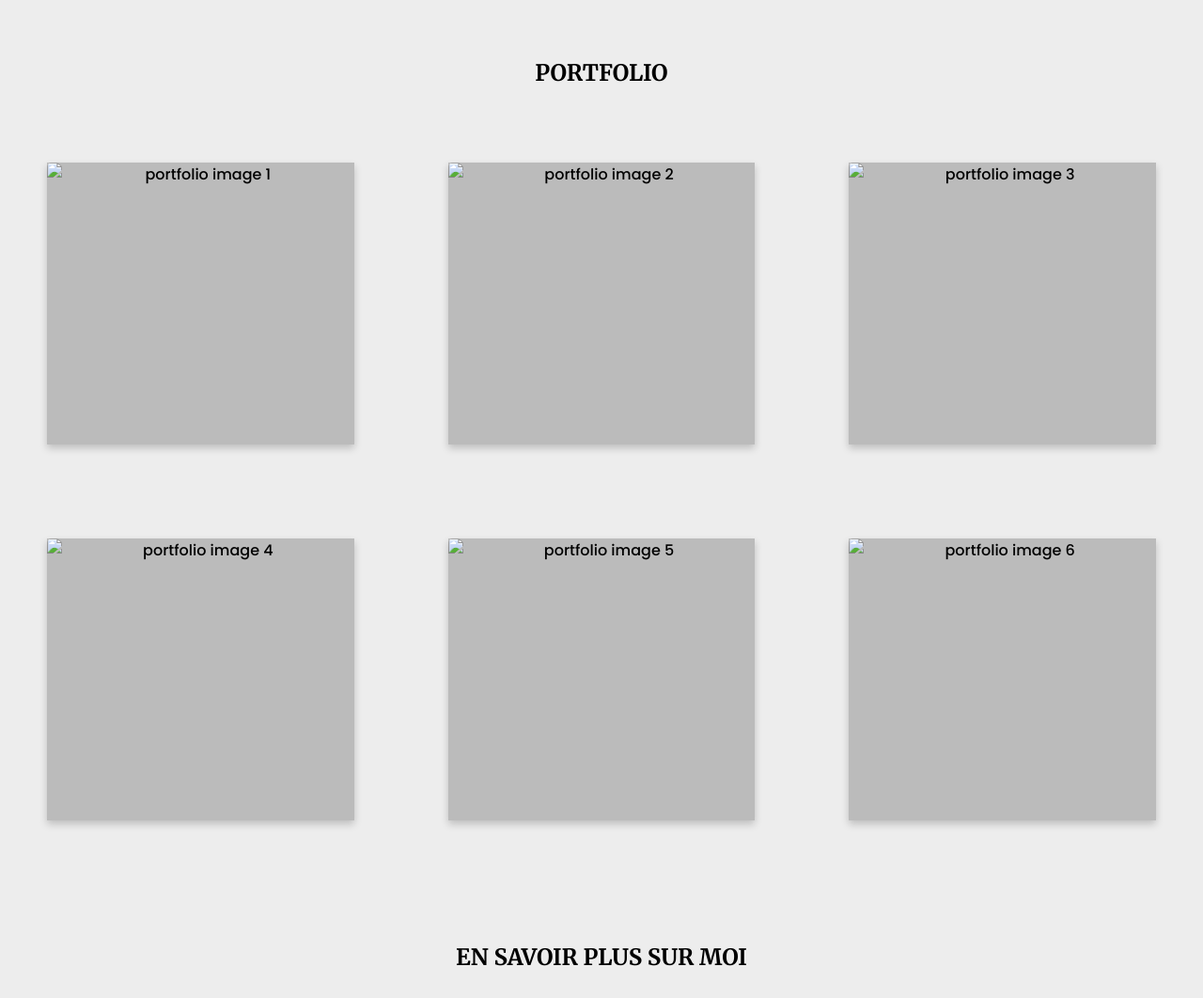
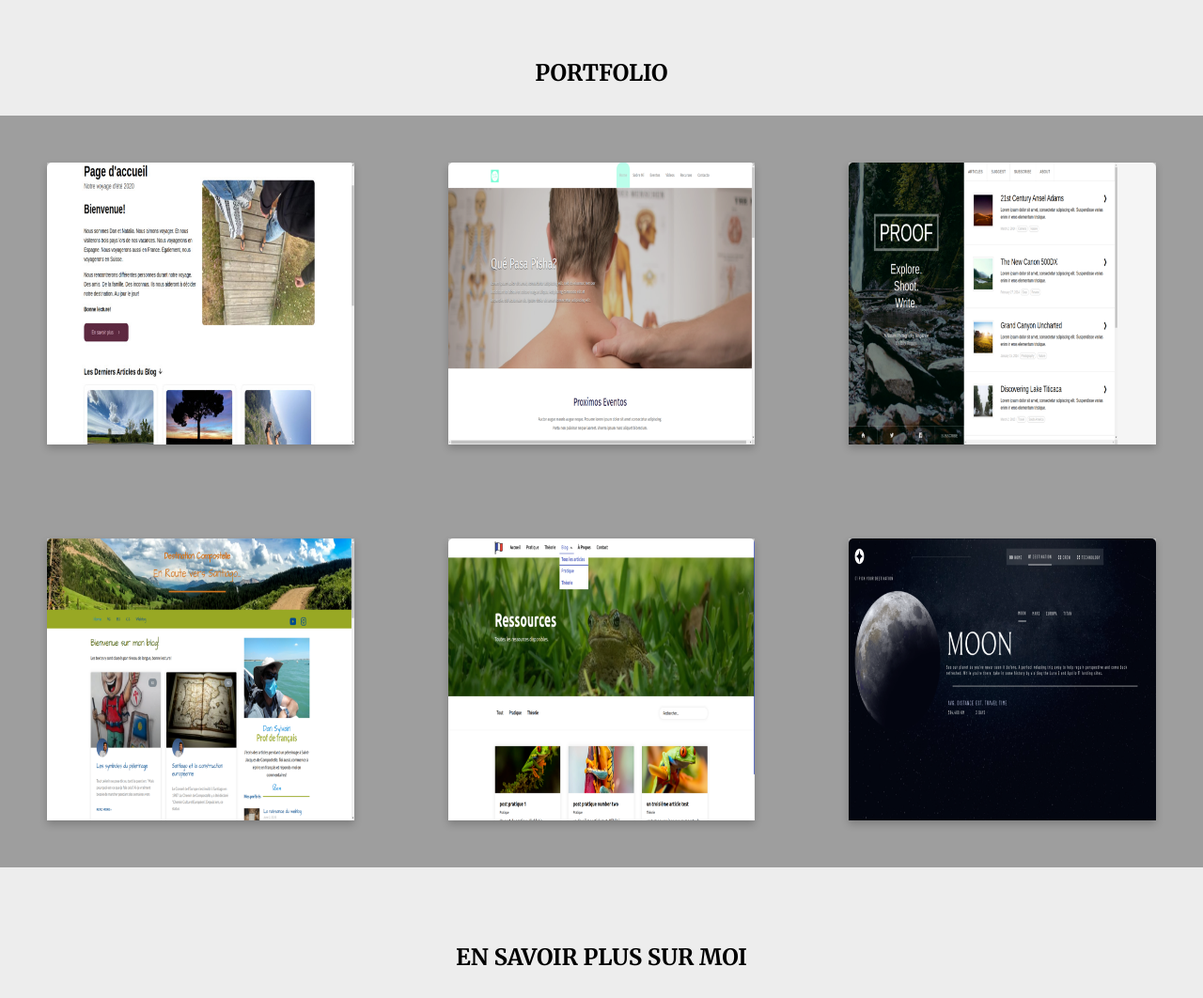
Before and after one commit to dansylvain/portfolio, a plain HTML site: page index.html in a window 1280 px wide. Shown: the part 740-1802 px from the top of the page at 94% size. Drawn offline with nearby package versions, Linux system fonts and the light colour scheme; the site is published under a folder, as on GitHub Pages, so addresses that start at the root find nothing.

Commit message:
commas weg

```diff
--- a/index.html
+++ b/index.html
@@ -64,7 +64,7 @@
         <div class="flip-card-inner">
           <div class="flip-card-front">
             <img
-              src="/assets/portfolio-1.jpg"
+              src="assets/portfolio-1.jpg"
               alt="portfolio image 1"
               style="width: 100%; height: 100%"
             />
@@ -82,7 +82,7 @@
         <div class="flip-card-inner">
           <div class="flip-card-front">
             <img
-              src="/assets/portfolio-2.png"
+              src="assets/portfolio-2.png"
               alt="portfolio image 2"
               style="width: 100%; height: 100%"
             />
@@ -108,7 +108,7 @@
         <div class="flip-card-inner">
           <div class="flip-card-front">
             <img
-              src="/assets/portfolio-3.png"
+              src="assets/portfolio-3.png"
               alt="portfolio image 3"
               style="width: 100%; height: 100%"
             />
@@ -124,7 +124,7 @@
         <div class="flip-card-inner">
           <div class="flip-card-front">
             <img
-              src="/assets/portfolio-4.png"
+              src="assets/portfolio-4.png"
               alt="portfolio image 4"
               style="width: 100%; height: 100%"
             />
@@ -142,7 +142,7 @@
         <div class="flip-card-inner">
           <div class="flip-card-front">
             <img
-              src="/assets/portfolio-5.png"
+              src="assets/portfolio-5.png"
               alt="portfolio image 5"
               style="width: 100%; height: 100%"
             />
@@ -160,7 +160,7 @@
         <div class="flip-card-inner">
           <div class="flip-card-front">
             <img
-              src="/assets/portfolio-6.png"
+              src="assets/portfolio-6.png"
               alt="portfolio image 6"
               style="width: 100%; height: 100%"
             />
--- a/styles.css
+++ b/styles.css
@@ -76,7 +76,7 @@ margin-top: 50px;
   /* parallax effect */
   .parallax {
     /* The image used */
-    background-image: url("/assets/parallaxPix.jpg");
+    background-image: url("assets/parallaxPix.jpg");
 
     /* Set a specific height */
     min-height: 500px;
```
